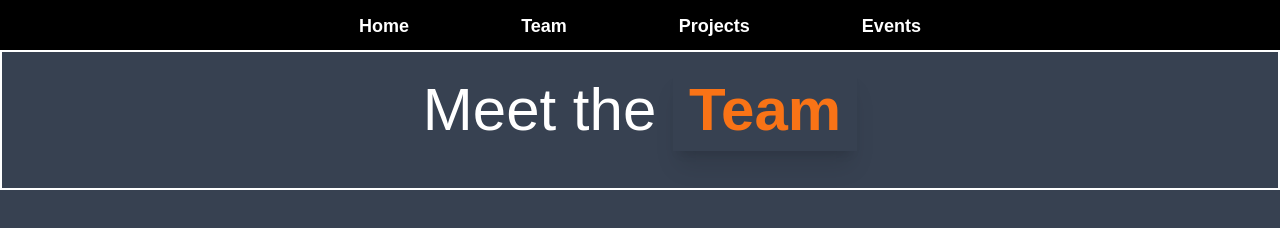
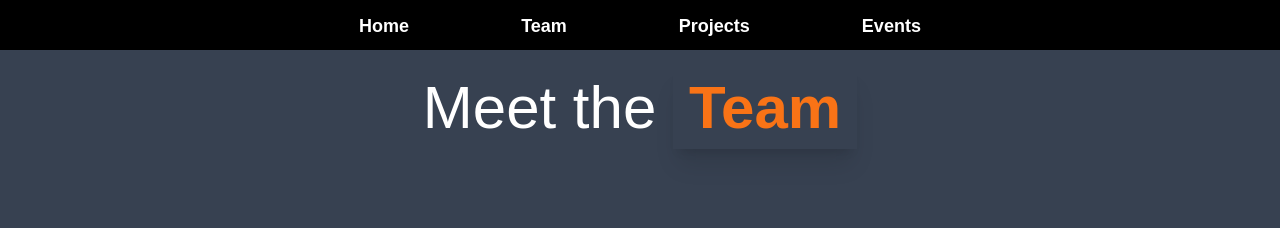
Before and after one commit to mayukh551/RCCTechz-Website, a React (Create React App) app: page /team in a window 1280 px wide. Shown: the top 228 px of the page. Built offline with nearby package versions, Linux system fonts and the light colour scheme; the HTML template or start-up script is replaced by a standard one.

Commit message:
Border width removed

```diff
--- a/src/Components/Team/TeamHeader.jsx
+++ b/src/Components/Team/TeamHeader.jsx
@@ -6,7 +6,7 @@
     return (
         <>
             <Navbar />
-            <div className="border-2 border-white h-[140px] pt-7 flex flex-col justify-between items-center">
+            <div className="h-[140px] pt-7 flex flex-col justify-between items-center">
                 <h1 className="text-center text-3xl sm:text-4xl md:text-6xl">
                     Meet the{" "}
                     <span className="font-extrabold shadow-xl py-2 px-4 text-orange-500">
```
